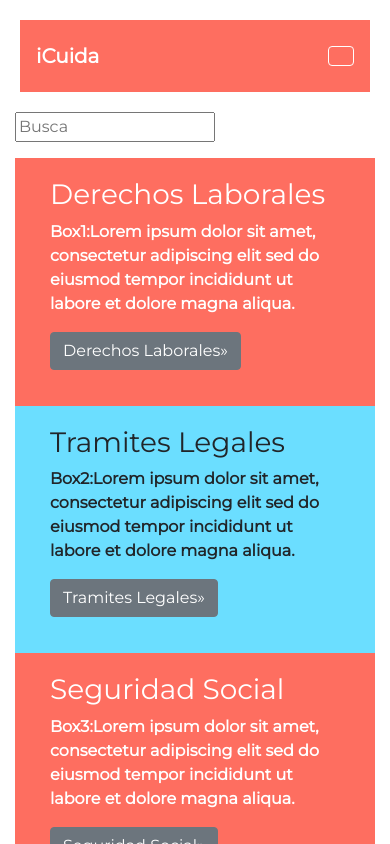
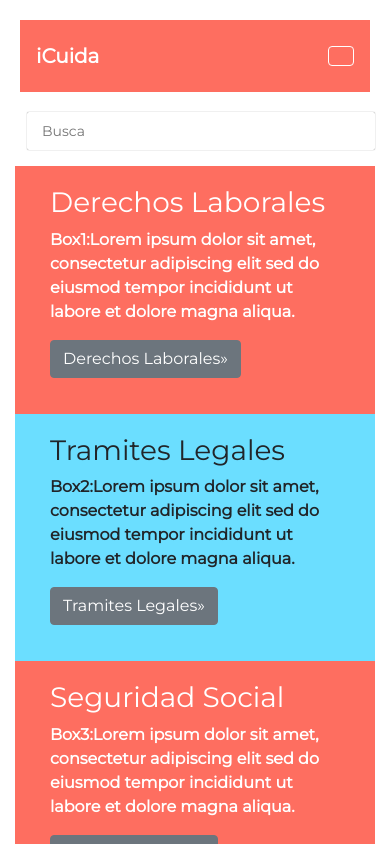
Before and after one commit to Iniciativa-Barcelona-Open-Data-I-iCuida/iCuida, a React (Create React App) app in the folder client/: page / in a window 390 px wide. Shown: the top 844 px of the page. Built offline with nearby package versions, Linux system fonts and the light colour scheme; a web font is replaced by a local one.

Commit message:
make searchbar responsive

```diff
--- a/client/src/assets/css/Landing.css
+++ b/client/src/assets/css/Landing.css
@@ -46,11 +46,31 @@ body{
     box-shadow: 0 0 8px rgba(0,0,0,0.1);
 }
 
-.placeholder{
+.site-search .search {
+    margin-left: 0;
+    box-sizing: border-box;
+    float: center;
+    height: 32px;
+    line-height: 32px;
     width: 100%;
-    margin:2 2 2 2px;
 }
 
+input.search {
+    background: #fff;
+    border: 0 none;
+    color: #807E7E;
+    float: left;
+    height: 38px;
+    line-height: 26px;
+    font-size: 14px;
+    margin: 0 0 0 12px;
+    outline: medium none;
+    padding: 0 15px;
+    width: 100%;
+    border-radius: 2px;
+    box-shadow: 0 0 1px rgba(0,0,0,0.6);
+    font-family: inherit;
+}
 
 .jumbotron {
     padding: 0 !important;
@@ -69,7 +89,7 @@ div .jumbotron-mt-5 {
 .mt-5 {
     margin-top: 0px;
     margin-bottom: 0px;
-}
+}*/
 
 .div container-fluid{
     margin: 0px 32,6667px;
```
